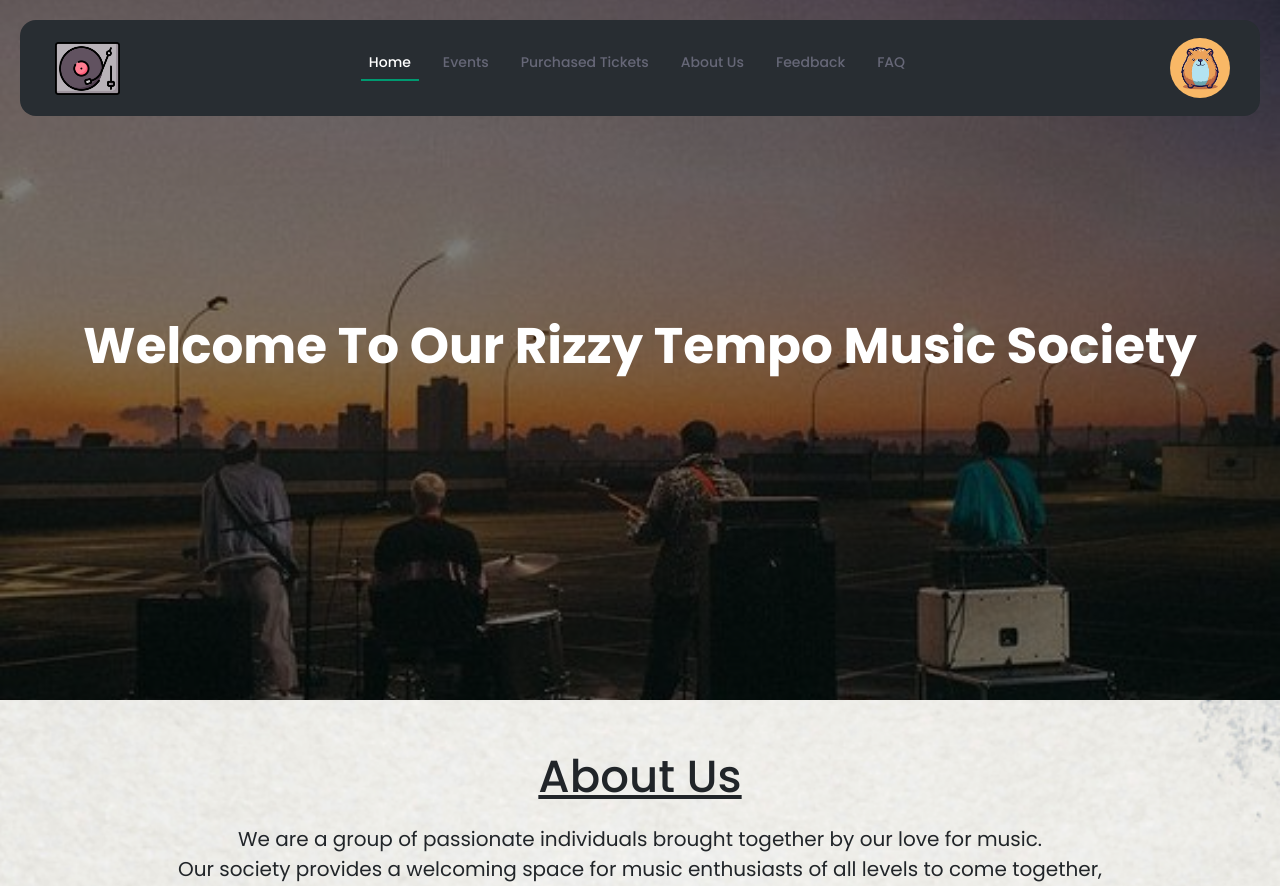
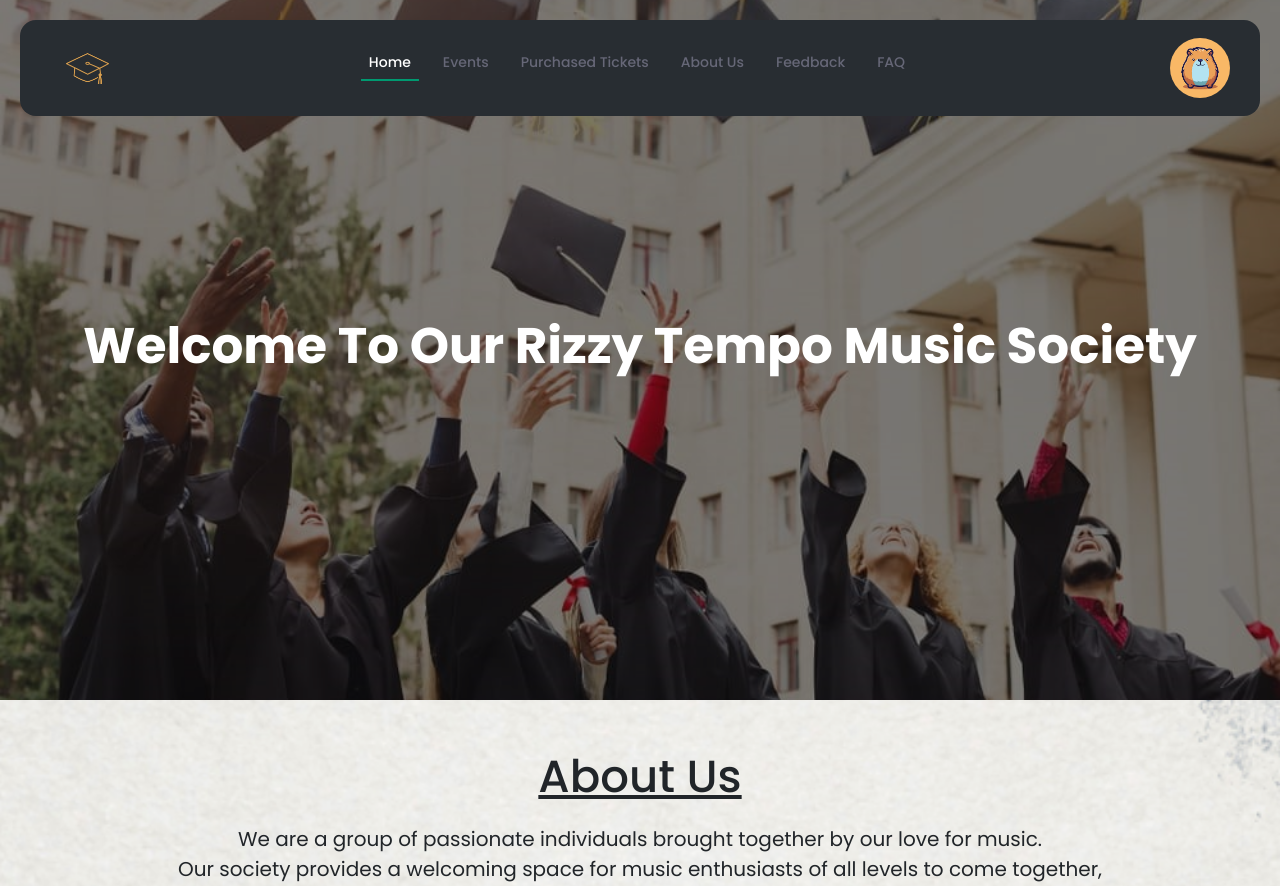
Before and after one commit to ThingWei/CloudPHP, a PHP site: page /home.php in a window 1280 px wide. Shown: the top 886 px of the page. Run offline with PHP 8.4, Linux system fonts and the light colour scheme; a user stored in the database is signed in.

Commit message:
changed background and icon

```diff
--- a/RizzyTempo/home.php
+++ b/RizzyTempo/home.php
@@ -47,7 +47,7 @@ Click nbfs://nbhost/SystemFileSystem/Templates/Scripting/EmptyPHPWebPage.php to
     <!-- Navbar -->
         <nav class="navbar navbar-expand-lg fixed-top">
             <div class="container-fluid">
-                <a class="navbar-brand me-auto" href="home.php"><img class="mslogo" src="img/music.png"
+                <a class="navbar-brand me-auto" href="home.php"><img class="mslogo" src="img2/graduationcap.png"
                                                                      style="height:65px;width:65px;"></a>
                 <div class="offcanvas offcanvas-end" tabindex="-1" id="offcanvasNavbar"
                      aria-labelledby="offcanvasNavbarLabel">
@@ -97,7 +97,7 @@ Click nbfs://nbhost/SystemFileSystem/Templates/Scripting/EmptyPHPWebPage.php to
 
     <style>
         .background-image {
-            background-image: url('img/background3.jpg');
+            background-image: url('img2/recentgraduates.jpg');
             background-size: cover;
             background-position: center;
             height: 700px;
```
Also changed, not shown: RizzyTempo/img2/graduationcap.png (added), RizzyTempo/img2/recentgraduates.jpg (added).
